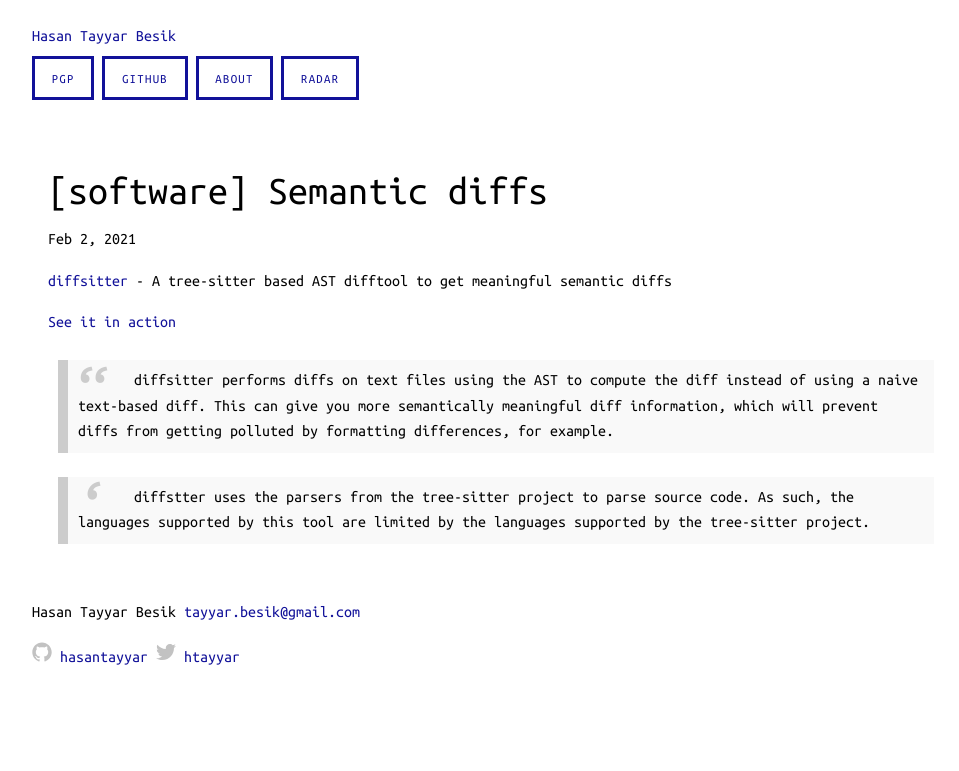
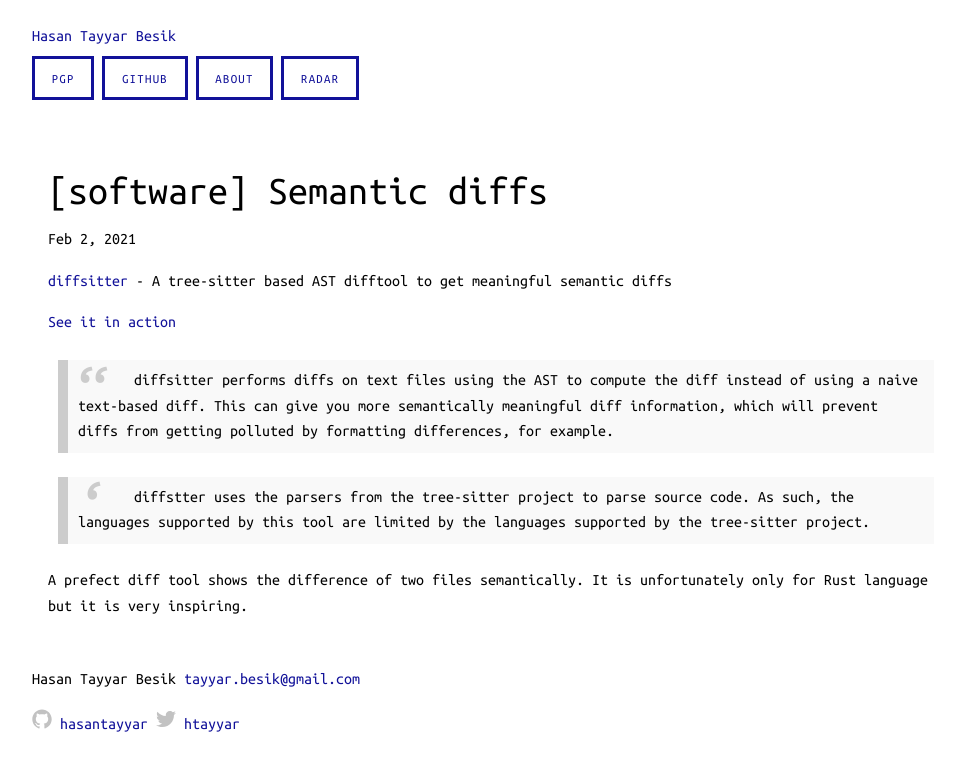
Before and after one commit to hasantayyar/hasantayyar.net, a Jekyll site: the page built from _posts/2021-02-02-semantic-diff.md, in a window 1280 px wide. Shown: the top 771 px of the page, without its empty margins (144-1103 px from the left). Built offline with Jekyll 4.4.1, drawn with Linux system fonts in a browser that asks for light colours; Markdown is read by kramdown in place of the engine named in the settings.

Commit message:
Update 2021-02-02-semantic-diff.md

```diff
--- a/_posts/2021-02-02-semantic-diff.md
+++ b/_posts/2021-02-02-semantic-diff.md
@@ -12,3 +12,5 @@ categories: software
 > diffsitter performs diffs on text files using the AST to compute the diff instead of using a naive text-based diff. This can give you more semantically meaningful diff information, which will prevent diffs from getting polluted by formatting differences, for example.
 
 > diffstter uses the parsers from the tree-sitter project to parse source code. As such, the languages supported by this tool are limited by the languages supported by the tree-sitter project.
+
+A prefect diff tool shows the difference of two files semantically. It is unfortunately only for Rust language but it is very inspiring.
```
